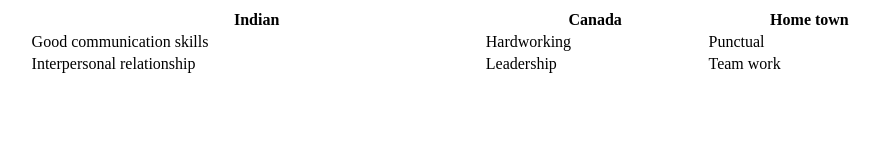
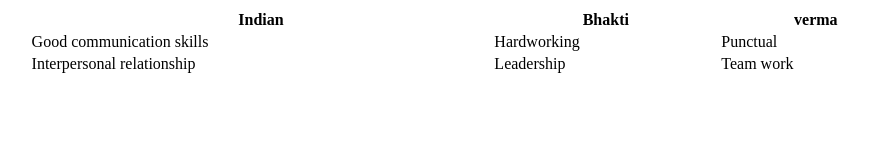
Before and after one commit to Bhakti748535/2019.05.08.B, a plain HTML site: page index.html in a window 1280 px wide. Shown: the whole page, without its empty margins (169-1049 px from the left). Drawn offline with Linux system fonts and the light colour scheme.

Commit message:
2nd commit

```diff
--- a/index.html
+++ b/index.html
@@ -2,8 +2,8 @@
 
     <tr>
     <th>Indian</th>
-      <th>Canada</th>
-      <th>Home town</th>
+      <th>Bhakti</th>
+      <th>verma</th>
       </tr>
       <tr>
       <td>Good communication skills</td>
```
